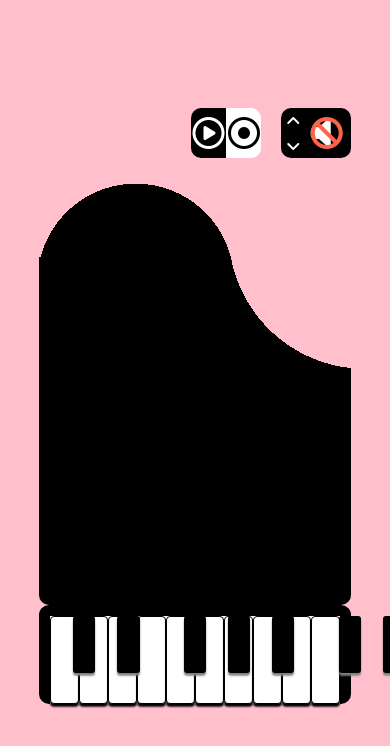
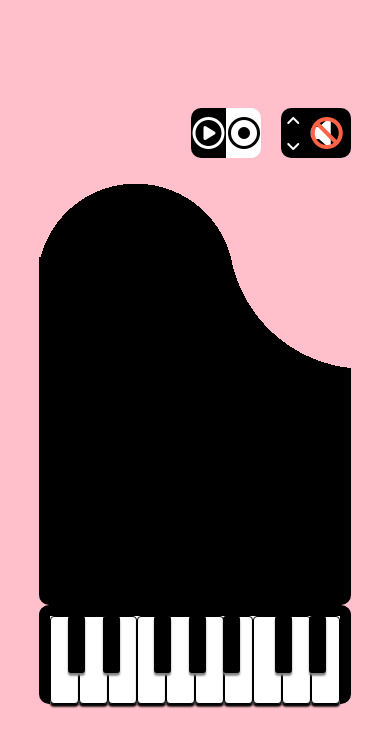
Before and after one commit to eatashoe/Piano_Sim, a website with bundled scripts: page dist/index.html in a window 390 px wide. Built offline with nearby package versions, Linux system fonts and the light colour scheme.

Commit message:
mobile key size

```diff
--- a/scss/main.scss
+++ b/scss/main.scss
@@ -379,5 +379,7 @@ header{
     .keys{
         width: 80vw;
     }
-
+    .bKeys{
+        width: 75vw;
+    }
 }
```
Also changed, not shown: dist/css/main.css.
